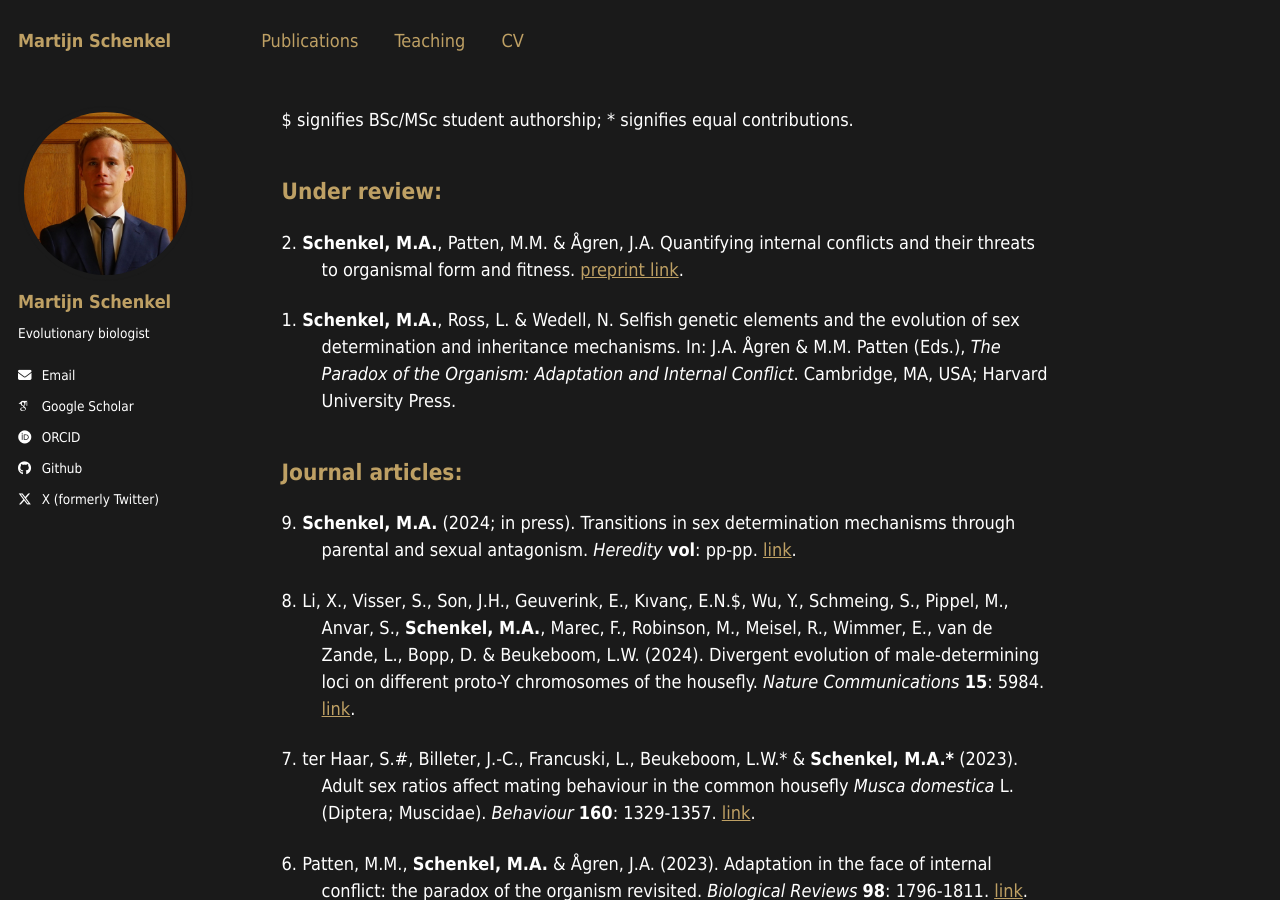
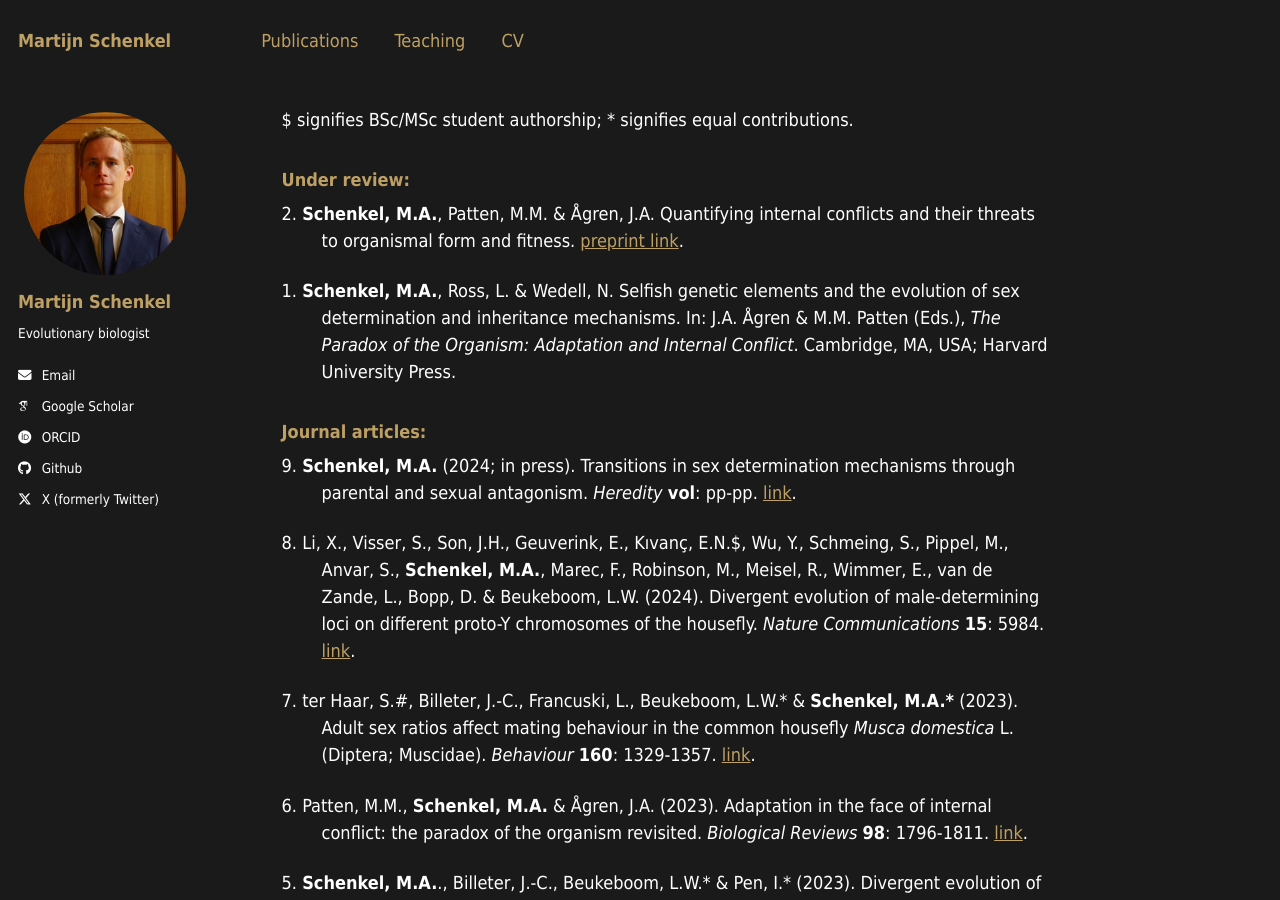
Before and after one commit to MartijnSchenkel/MartijnSchenkel.github.io, a Jekyll site: the page built from _pages/publications.md, in a window 1280 px wide and 900 px high. Built offline with Jekyll 4.4.1, drawn with Linux system fonts in a browser that asks for light colours; some web fonts are replaced.

```diff
--- a/_pages/publications.md
+++ b/_pages/publications.md
@@ -9,7 +9,7 @@ redirect_from:
 
 $ signifies BSc/MSc student authorship; * signifies equal contributions.
 
-## Under review:
+### Under review:
 <p style="margin-left: 40px; text-indent: -40px;">
 2. <b>Schenkel, M.A.</b>, Patten, M.M. & Ågren, J.A. Quantifying internal conflicts and their threats to organismal form and fitness. <a href="https://doi.org/10.1101/2024.02.05.578856"> preprint link</a>.
 </p>
@@ -17,7 +17,7 @@ $ signifies BSc/MSc student authorship; * signifies equal contributions.
 1. <b>Schenkel, M.A.</b>, Ross, L. & Wedell, N. Selfish genetic elements and the evolution of sex determination and inheritance mechanisms. In: J.A. Ågren & M.M. Patten (Eds.), <i>The Paradox of the Organism: Adaptation and Internal Conflict</i>. Cambridge, MA, USA; Harvard University Press.
 </p>
 
-## Journal articles:
+### Journal articles:
 <p style="margin-left: 40px; text-indent: -40px;">
 9. <b>Schenkel, M.A.</b> (2024; in press). Transitions in sex determination mechanisms through parental and sexual antagonism. <i>Heredity</i> <b>vol</b>: pp-pp. <a href="https://doi.org/10.1038/s41437-024-00717-x">link</a>.
 </p>
@@ -54,7 +54,7 @@ $ signifies BSc/MSc student authorship; * signifies equal contributions.
 1. Parratt, S.R., Frost, C.L., <b>Schenkel, M.A.$</b>, Rice, A., Hurst, G.D.D.* & King, K.C.* (2016). Superparasitism drives heritable symbiont dynamics and host sex ratio in a wasp. <i>PLoS Pathogens</i> <b>12(6)</b>: e1005629.  <a href="https://doi.org/10.1371/journal.ppat.1005629">link</a>.
 </p>
 
-## Book chapters:
+### Book chapters:
 <p style="margin-left: 40px; text-indent: -40px;">
   2. Kikodze, E.$ & <b>Schenkel, M.A.</b> (in press). Sex determination. In: C. Russo & J.B. Wolf (Eds.), <i>Encyclopedia of Evolutionary Biology</i> (2nd ed.). London, UK; Academic Press.
 </p>
@@ -62,7 +62,7 @@ $ signifies BSc/MSc student authorship; * signifies equal contributions.
   1. <b>Schenkel, M.A.$</b> & Beukeboom, L.W. (2016). Sex chromosome evolution: birth, maturation, decay and rebirth. In: R.M. Kliman (Ed.), <i>Encyclopedia of Evolutionary Biology</i> (1st ed.), vol. 4, pp. 72-80. London, UK; Academic Press. <a href="https://doi.org/10.1016/B978-0-12-800049-6.00147-5">link</a>.
 </p>
 
-## Miscellaneous:
+### Miscellaneous:
 <p style="margin-left: 40px; text-indent: -40px;">
   2. Chen, F.Y., <b>Schenkel, M.A.</b>, van de Zande, L. & Beukeboom, L.W. (2021). Absence of complementary sex determination in two Leptopilina species (Figitidae, Hymenoptera). Chapter in PhD thesis of Fangying Chen. University of Groningen; Groningen, the Netherlands. <a href="https://doi.org/10.33612/diss.174044388">link</a>.
 </p>
```
